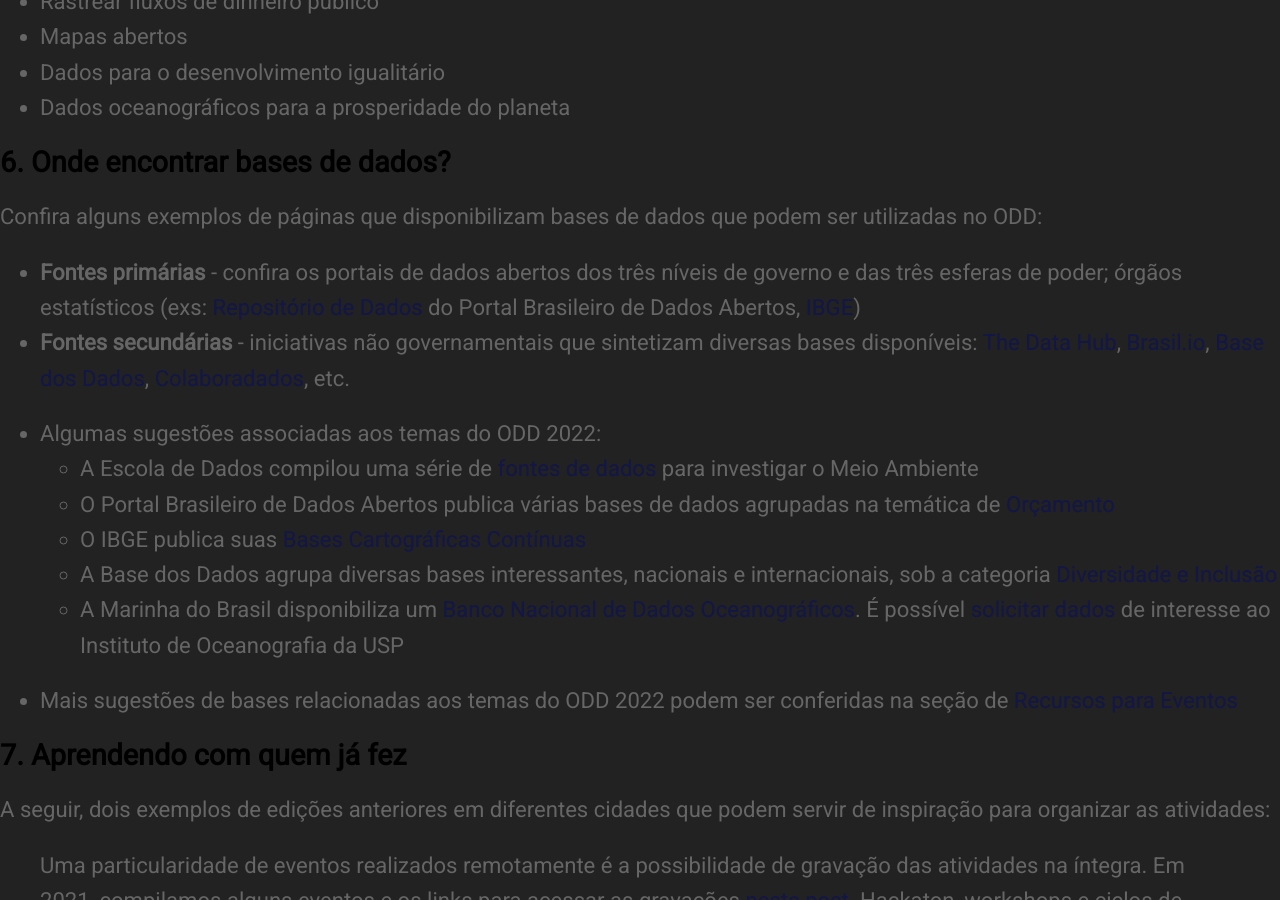
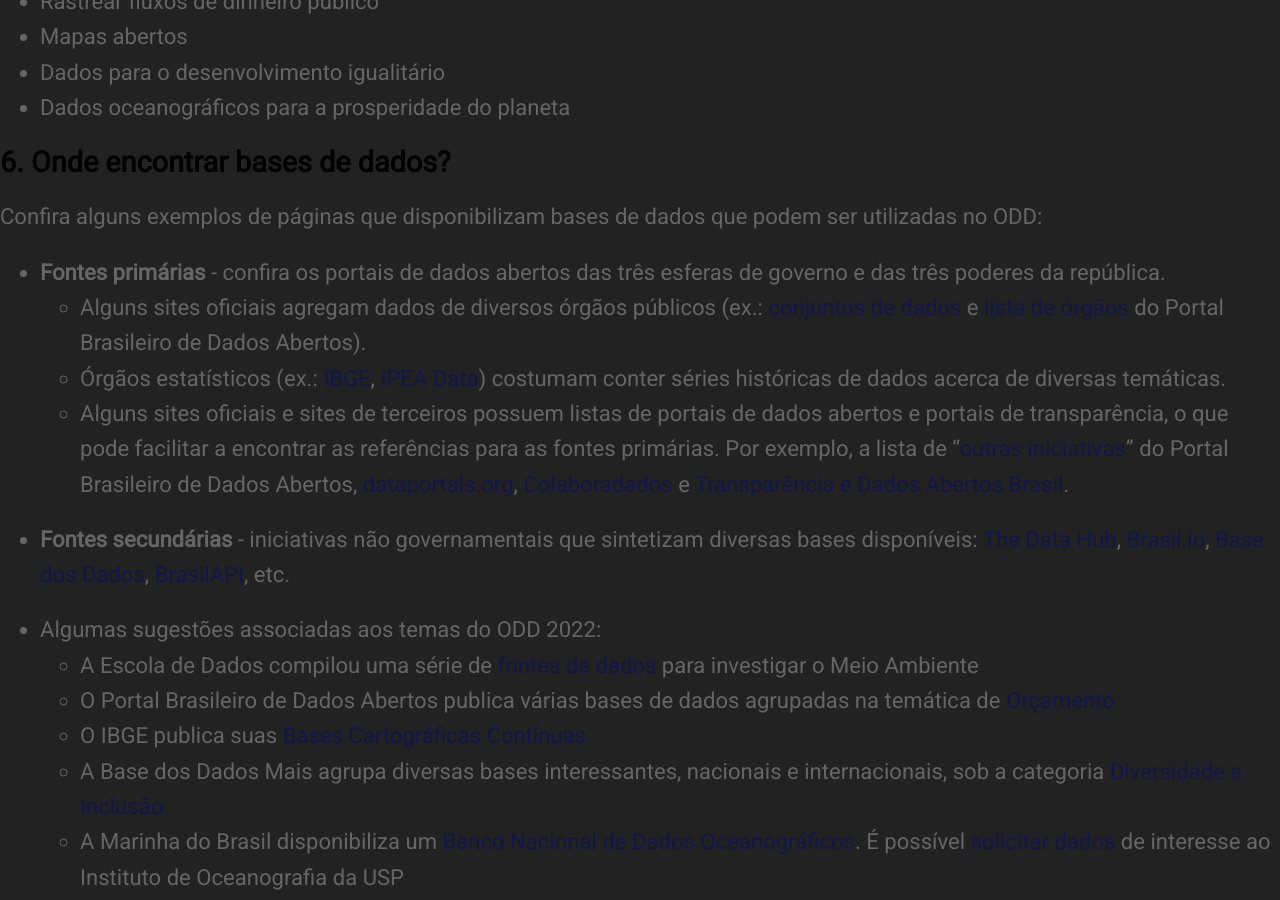
Before and after one commit to okfn-brasil/embaixadoras, a Jekyll site: the page built from Guia-ODD/Guia-ODD2022.md, in a window 1280 px wide and 900 px high, scrolled down 3866 px. Built offline with Jekyll 4.4.1, drawn with Linux system fonts in a browser that asks for light colours; nearby versions of some CDN libraries; our own code applies the rules of GitHub Pages for plain Markdown files.

Commit message:
Acrescenta mais referências para fontes de dados (#104)
* Acrescenta mais referências para fontes de dados

abertos que serão úteis para as atividades de qualquer evento.

* Restore original link to Base dos Dados

```diff
--- a/Guia-ODD/Guia-ODD2022.md
+++ b/Guia-ODD/Guia-ODD2022.md
@@ -74,15 +74,18 @@
 
 ### 6. Onde encontrar bases de dados?
 Confira alguns exemplos de páginas que disponibilizam bases de dados que podem ser utilizadas no ODD:
-- **Fontes primárias** - confira os portais de dados abertos dos três níveis de governo e das três esferas de poder; órgãos estatísticos (exs: [Repositório de Dados](https://dados.gov.br/dataset) do Portal Brasileiro de Dados Abertos, [IBGE](https://www.ibge.gov.br/estatisticas/todos-os-produtos-estatisticas.html))
-- **Fontes secundárias** - iniciativas não governamentais que sintetizam diversas bases disponíveis: [The Data Hub](https://datahub.io/), [Brasil.io](https://brasil.io), [Base dos Dados](http://www.basedosdados.org/), [Colaboradados](http://colaboradados.com.br/), etc.
+- **Fontes primárias** - confira os portais de dados abertos das três esferas de governo e das três poderes da república.
+  - Alguns sites oficiais agregam dados de diversos órgãos públicos (ex.: [conjuntos de dados](https://dados.gov.br/dataset) e [lista de órgãos](https://dados.gov.br/organization) do Portal Brasileiro de Dados Abertos).
+  - Órgãos estatísticos (ex.: [IBGE](https://www.ibge.gov.br/estatisticas/todos-os-produtos-estatisticas.html), [IPEA Data](http://www.ipeadata.gov.br/Default.aspx)) costumam conter séries históricas de dados acerca de diversas temáticas.
+  - Alguns sites oficiais e sites de terceiros possuem listas de portais de dados abertos e portais de transparência, o que pode facilitar a encontrar as referências para as fontes primárias. Por exemplo, a lista de "[outras iniciativas](https://dados.gov.br/pagina/outras-iniciativas)" do Portal Brasileiro de Dados Abertos, [dataportals.org](https://dataportals.org/), [Colaboradados](http://colaboradados.com.br/) e [Transparência e Dados Abertos Brasil](https://github.com/augusto-herrmann/transparencia-dados-abertos-brasil/blob/master/data/valid/brazilian-transparency-and-open-data-portals.csv).
+- **Fontes secundárias** - iniciativas não governamentais que sintetizam diversas bases disponíveis: [The Data Hub](https://datahub.io/), [Brasil.io](https://brasil.io), [Base dos Dados](http://www.basedosdados.org/), [BrasilAPI](https://brasilapi.com.br/), etc.
 
 - Algumas sugestões associadas aos temas do ODD 2022:
   - A Escola de Dados compilou uma série de [fontes de dados](https://escoladedados.org/tutoriais/fontes-de-dados-para-investigacoes-sobre-meio-ambiente/) para investigar o Meio Ambiente
   - O Portal Brasileiro de Dados Abertos publica várias bases de dados agrupadas na temática de [Orçamento](https://dados.gov.br/dataset?tags=Or%C3%A7amento)
   - O IBGE publica suas [Bases Cartográficas Contínuas](
 https://www.ibge.gov.br/geociencias/cartas-e-mapas/bases-cartograficas-continuas/15759-brasil.html?=&t=sobre)
-  - A Base dos Dados agrupa diversas bases interessantes, nacionais e internacionais, sob a categoria [Diversidade e Inclusão](https://basedosdados.org/dataset?group=diversidade&order_by=score)
+  - A Base dos Dados Mais agrupa diversas bases interessantes, nacionais e internacionais, sob a categoria [Diversidade e Inclusão](https://basedosdados.org/dataset?group=diversidade&order_by=score)
   - A Marinha do Brasil disponibiliza um [Banco Nacional de Dados Oceanográficos](https://www.marinha.mil.br/chm/bndo). É possível [solicitar dados](http://labdados.io.usp.br/solicit.html) de interesse ao Instituto de Oceanografia da USP
 
 - Mais sugestões de bases relacionadas aos temas do ODD 2022 podem ser conferidas na seção de [Recursos para Eventos](https://opendataday.org/pt_br/#resources)
```
